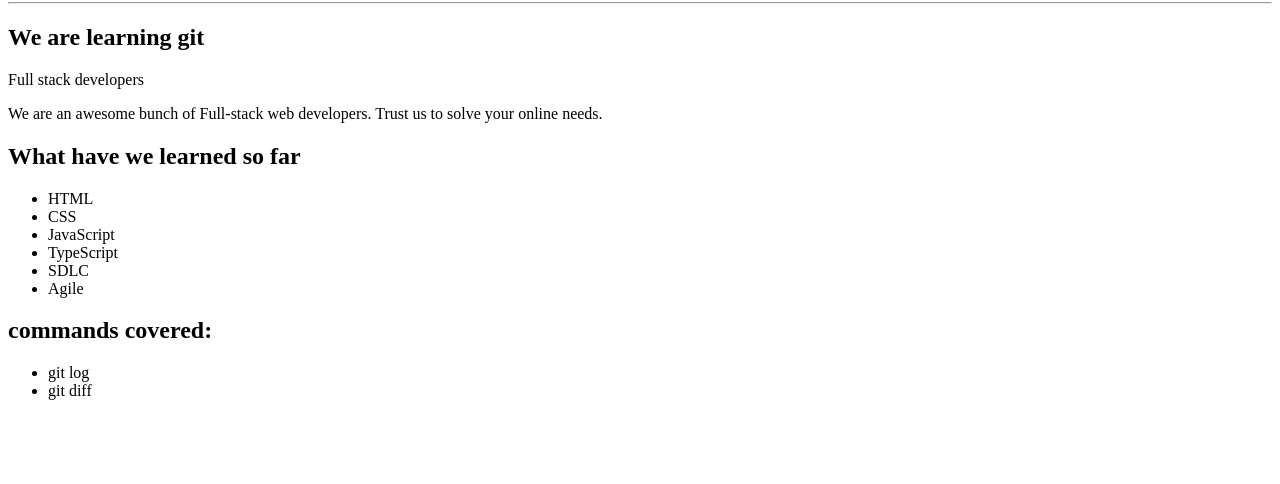
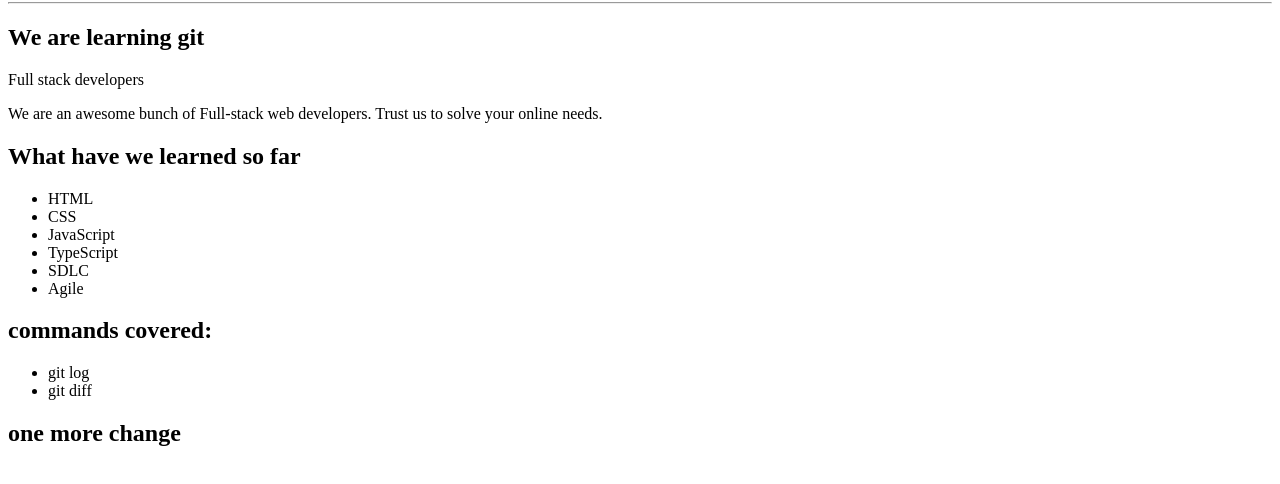
Before and after one commit to puranik3/personal-website, a website: page public/index.html in a window 1280 px wide. Shown: the part 78-562 px from the top of the page. Drawn offline with Linux system fonts and the light colour scheme.

Commit message:
small change

```diff
--- a/public/index.html
+++ b/public/index.html
@@ -30,5 +30,6 @@
             <li>git log</li>
             <li>git diff</li>
         </ul>
+        <h2>one more change</h2>
     </body>
 </html>
```
